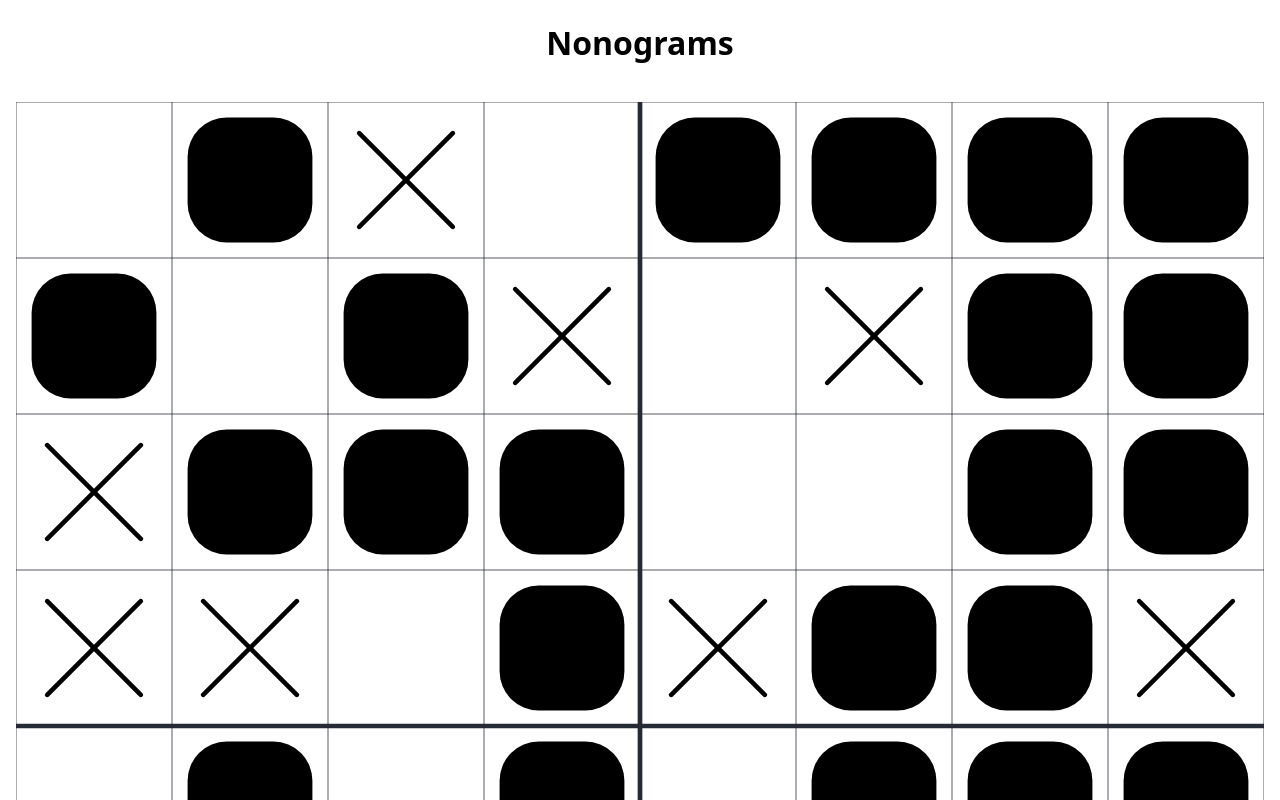
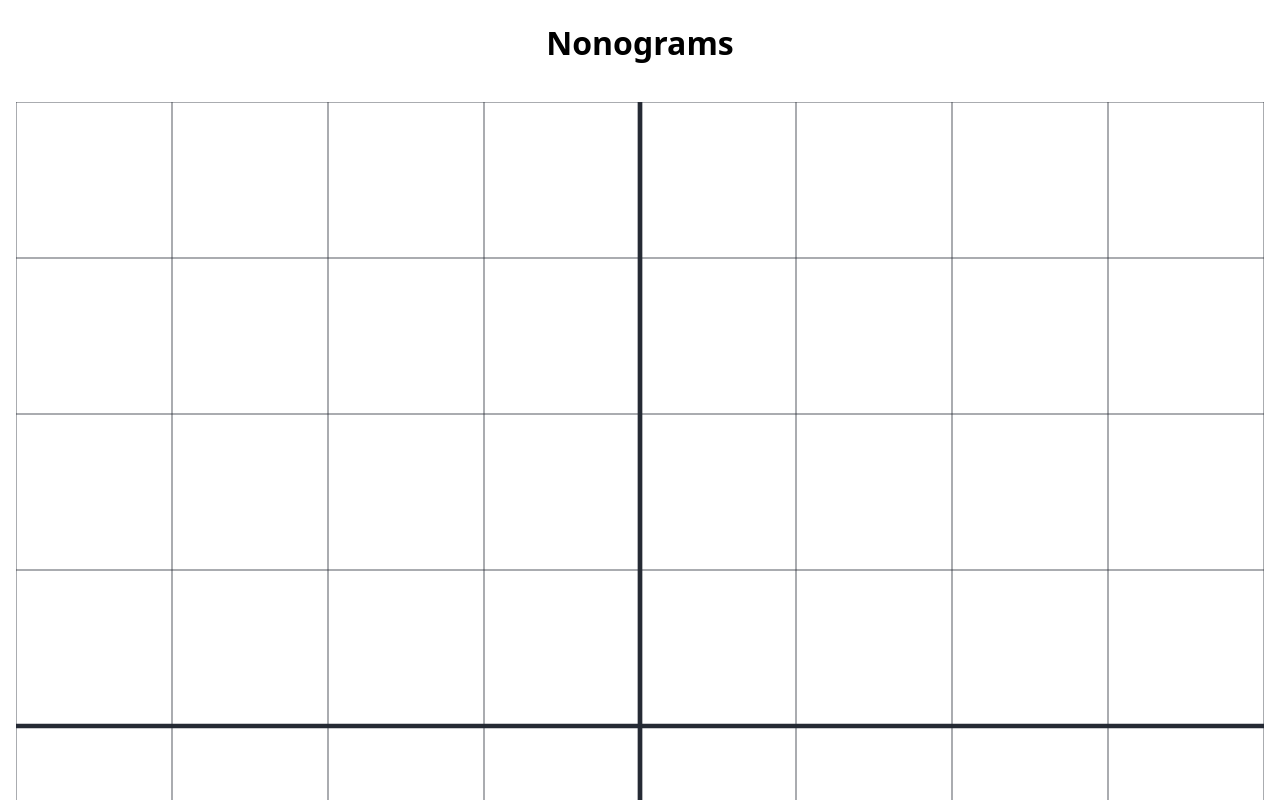
Before and after one commit to atkinchris/nonograms, a Next.js app: page / in a window 1280 px wide. Shown: the top 800 px of the page. Built offline with nearby package versions, Linux system fonts and the light colour scheme.

Commit message:
Generate row/col groups

```diff
--- a/src/app/page.tsx
+++ b/src/app/page.tsx
@@ -1,19 +1,18 @@
 import { NextPage } from 'next'
 import React from 'react'
 
-import { Cell } from '../types'
 import Game from '../components/Game'
+import { Cell } from '../utils/cells'
 
 const Page: NextPage = () => {
   const width = 8
   const height = 12
   const data: Cell[] = Array.from({ length: height * width }).map(() => {
     if (Math.random() > 0.5) return Cell.Filled
-    if (Math.random() > 0.5) return Cell.Flagged
     return Cell.Empty
   })
 
-  return <Game width={width} height={height} initialData={data} />
+  return <Game width={width} height={height} solution={data} />
 }
 
 export default Page
--- a/src/components/Cell.tsx
+++ b/src/components/Cell.tsx
@@ -1,6 +1,6 @@
 import React, { FunctionComponent } from 'react'
 
-import { Cell } from '../types'
+import { Cell } from '../utils/cells'
 
 import styles from './Cell.module.css'
 
--- a/src/components/Controls.tsx
+++ b/src/components/Controls.tsx
@@ -1,6 +1,6 @@
 import { FunctionComponent } from 'react'
 
-import { Cell } from '../types'
+import { Cell } from '../utils/cells'
 
 import { Filled, Flagged } from './Cell'
 import styles from './Controls.module.css'
--- a/src/components/Game.tsx
+++ b/src/components/Game.tsx
@@ -2,7 +2,8 @@
 
 import React, { FunctionComponent, useState } from 'react'
 
-import { Cell } from '../types'
+import { Cell, getColumnCells, getRowCells, toGroups } from '../utils/cells'
+import { iter } from '../utils/array'
 
 import Grid from './Grid'
 import Controls from './Controls'
@@ -10,11 +11,17 @@ import Controls from './Controls'
 interface Props {
   height: number
   width: number
-  initialData: Cell[]
+  solution: Cell[]
 }
 
-const Game: FunctionComponent<Props> = ({ height, width, initialData }) => {
-  const [data, setData] = useState(initialData)
+const Game: FunctionComponent<Props> = ({ height, width, solution }) => {
+  const rowRequirements = iter(height, y => toGroups(getRowCells(solution, width, y)))
+  const colRequirements = iter(width, x => toGroups(getColumnCells(x, solution, width)))
+
+  // eslint-disable-next-line no-console
+  console.log(rowRequirements, colRequirements)
+
+  const [data, setData] = useState(iter(height * width, () => Cell.Empty))
   const [mode, setMode] = useState<Cell.Filled | Cell.Flagged>(Cell.Filled)
 
   const handleCellClick = (x: number, y: number) => {
--- a/src/components/Grid.tsx
+++ b/src/components/Grid.tsx
@@ -1,7 +1,7 @@
 import React, { FunctionComponent, useMemo } from 'react'
 import classNames from 'classnames'
 
-import { Cell, getCell } from '../types'
+import { Cell, getCell } from '../utils/cells'
 
 import styles from './Grid.module.css'
 import CellElement from './Cell'
--- a/src/types.ts
+++ /dev/null
@@ -1,12 +0,0 @@
-const enum Cell {
-  Empty,
-  Filled,
-  Flagged,
-}
-
-const getCell = (data: number[], width: number, x: number, y: number): Cell => {
-  const index = y * width + x
-  return data[index]
-}
-
-export { Cell, getCell }
--- /dev/null
+++ b/src/utils/array.ts
@@ -0,0 +1,3 @@
+const iter = <T>(length: number, fn: (i: number) => T): T[] => Array.from({ length }, (_, i) => fn(i))
+
+export { iter }
--- /dev/null
+++ b/src/utils/cells.ts
@@ -0,0 +1,23 @@
+const enum Cell {
+  Empty,
+  Filled,
+  Flagged,
+}
+
+const getCell = (data: number[], width: number, x: number, y: number): Cell => {
+  const index = y * width + x
+  return data[index]
+}
+
+const toGroups = (cells: Cell[]): number[] =>
+  cells
+    .join('')
+    .split(Cell.Empty.toString())
+    .map(group => group.length)
+    .filter(group => group > 0)
+
+const getRowCells = (data: Cell[], width: number, row: number): Cell[] => data.slice(row * width, (row + 1) * width)
+
+const getColumnCells = (col: number, data: Cell[], width: number): Cell[] => data.filter((_, i) => i % width === col)
+
+export { getRowCells, getColumnCells, getCell, toGroups, Cell }
```
